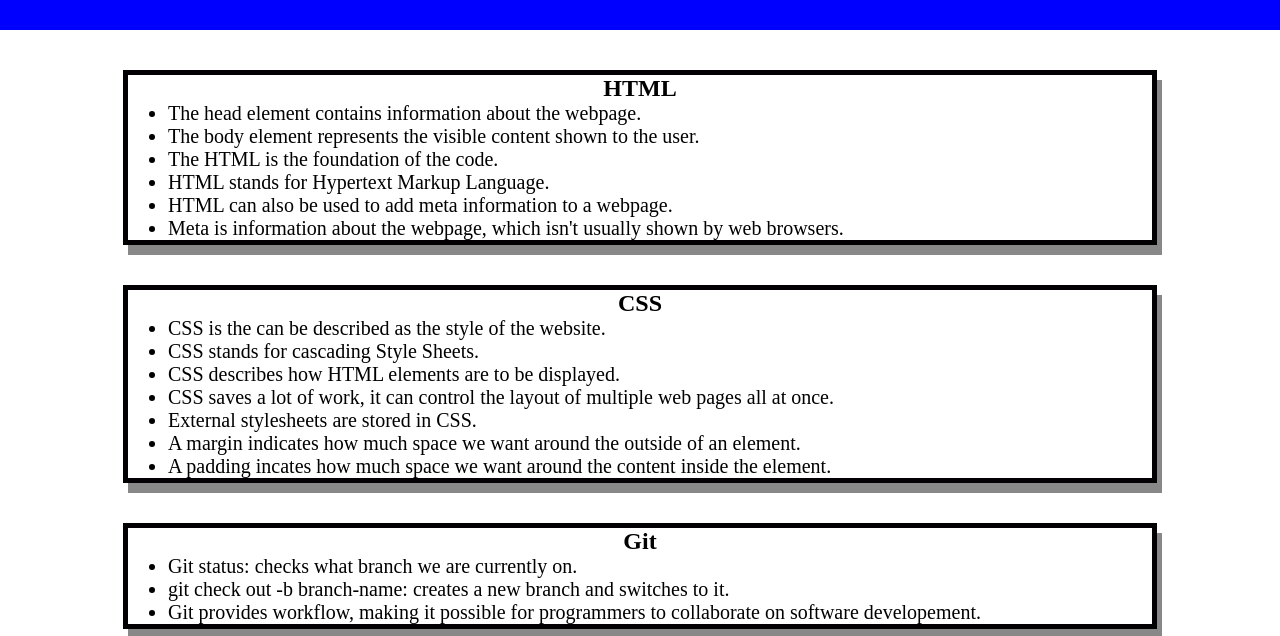
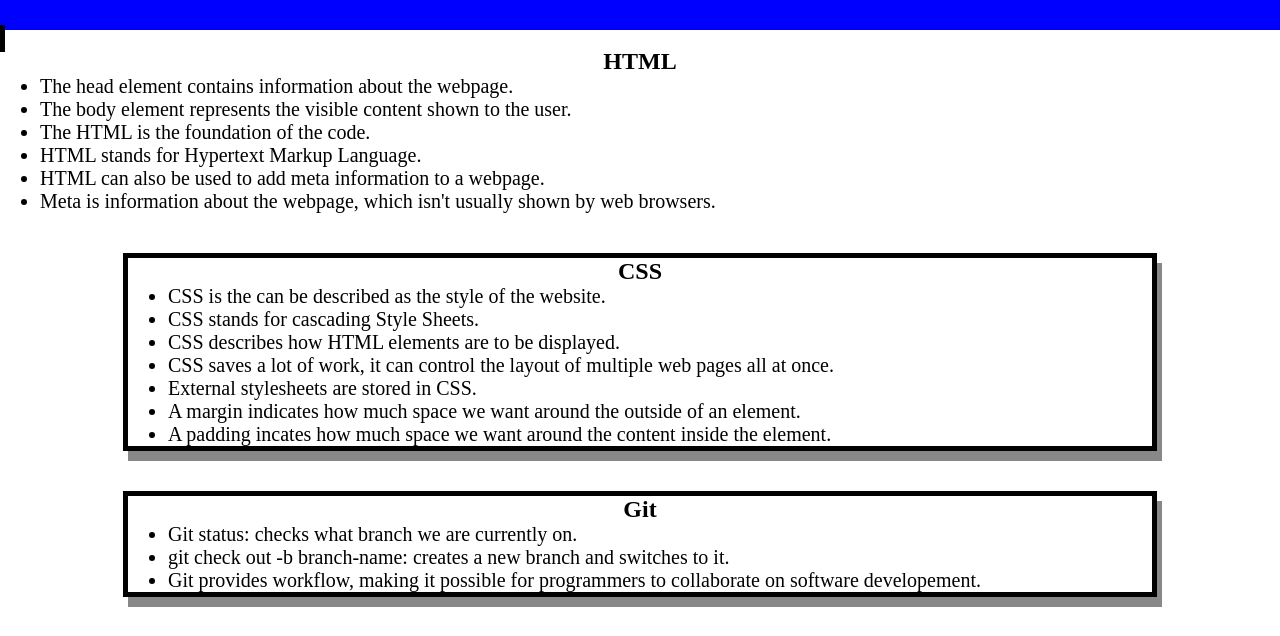
Before and after one commit to jglarner3/prework-study-guide, a plain HTML site: page prework-study-guide/index.html in a window 1280 px wide. Shown: the part 90-726 px from the top of the page. Drawn offline with Linux system fonts and the light colour scheme.

```diff
--- a/prework-study-guide/index.html
+++ b/prework-study-guide/index.html
@@ -13,7 +13,7 @@
       <img src="./assets/bowtie-cat.png" alt="Profile image of cat wearing a bow tie." />
     </header>
     <main>
-<feature/add-html></feature>
+<feature/add-html
       <section class="card" id="html-section">
         <h2>HTML</h2>
         <ul>
```
